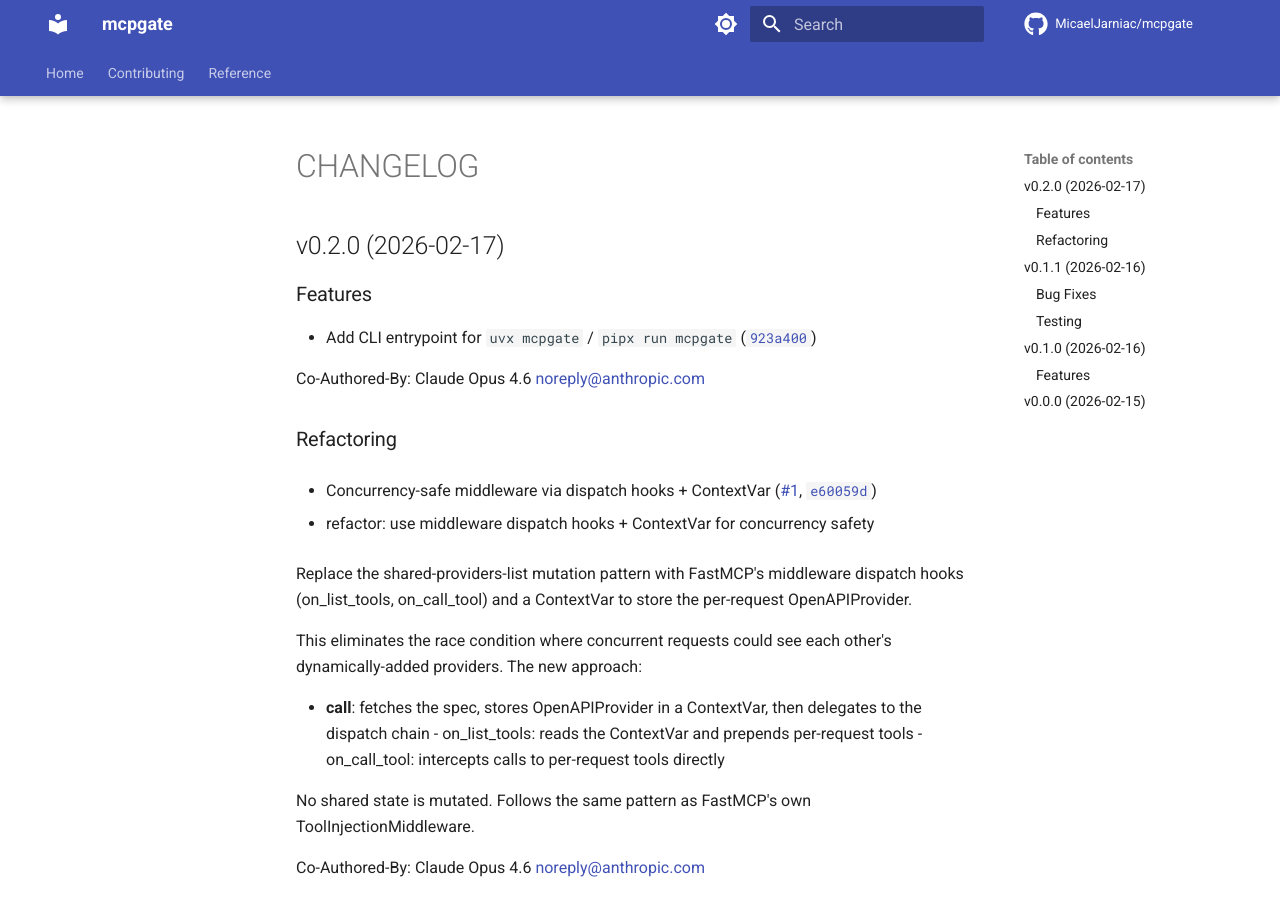
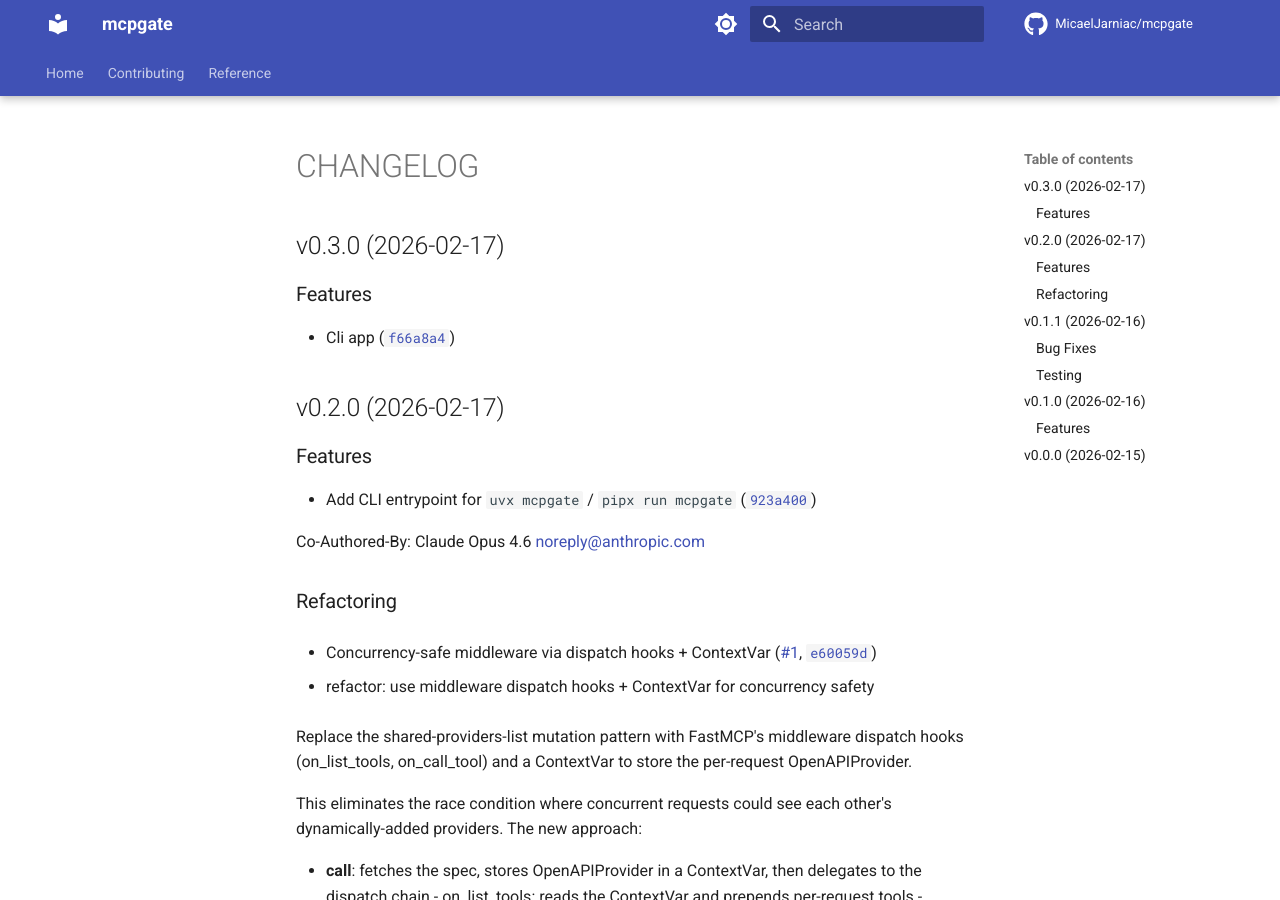
Before and after one commit to MicaelJarniac/mcpgate, an MkDocs documentation site: the page built from docs/CHANGELOG.md, in a window 1280 px wide and 900 px high. Built offline with MkDocs 1.6.1 and Material for MkDocs 9.7.7, drawn with Linux system fonts in a browser that asks for light colours; comment, search, counter and statistics services are not loaded; the version menu is left out.

Commit message:
0.3.0
Automatically generated by python-semantic-release

```diff
--- a/docs/CHANGELOG.md
+++ b/docs/CHANGELOG.md
@@ -1,4 +1,12 @@
 # CHANGELOG
+
+
+## v0.3.0 (2026-02-17)
+
+### Features
+
+- Cli app
+  ([`f66a8a4`](https://github.com/MicaelJarniac/mcpgate/commit/f66a8a4c3df694b97267309bd2ea6bd7ef80a85a))
 
 
 ## v0.2.0 (2026-02-17)
--- a/pyproject.toml
+++ b/pyproject.toml
@@ -1,6 +1,6 @@
 [project]
 name = "mcpgate"
-version = "0.2.0"
+version = "0.3.0"
 description = "A stateless gateway that turns any OpenAPI spec into MCP tools on the fly."
 authors = [
   {name = "Micael Jarniac", email = "micael@jarniac.dev"},
```
Also changed, not shown: 1 other file.
